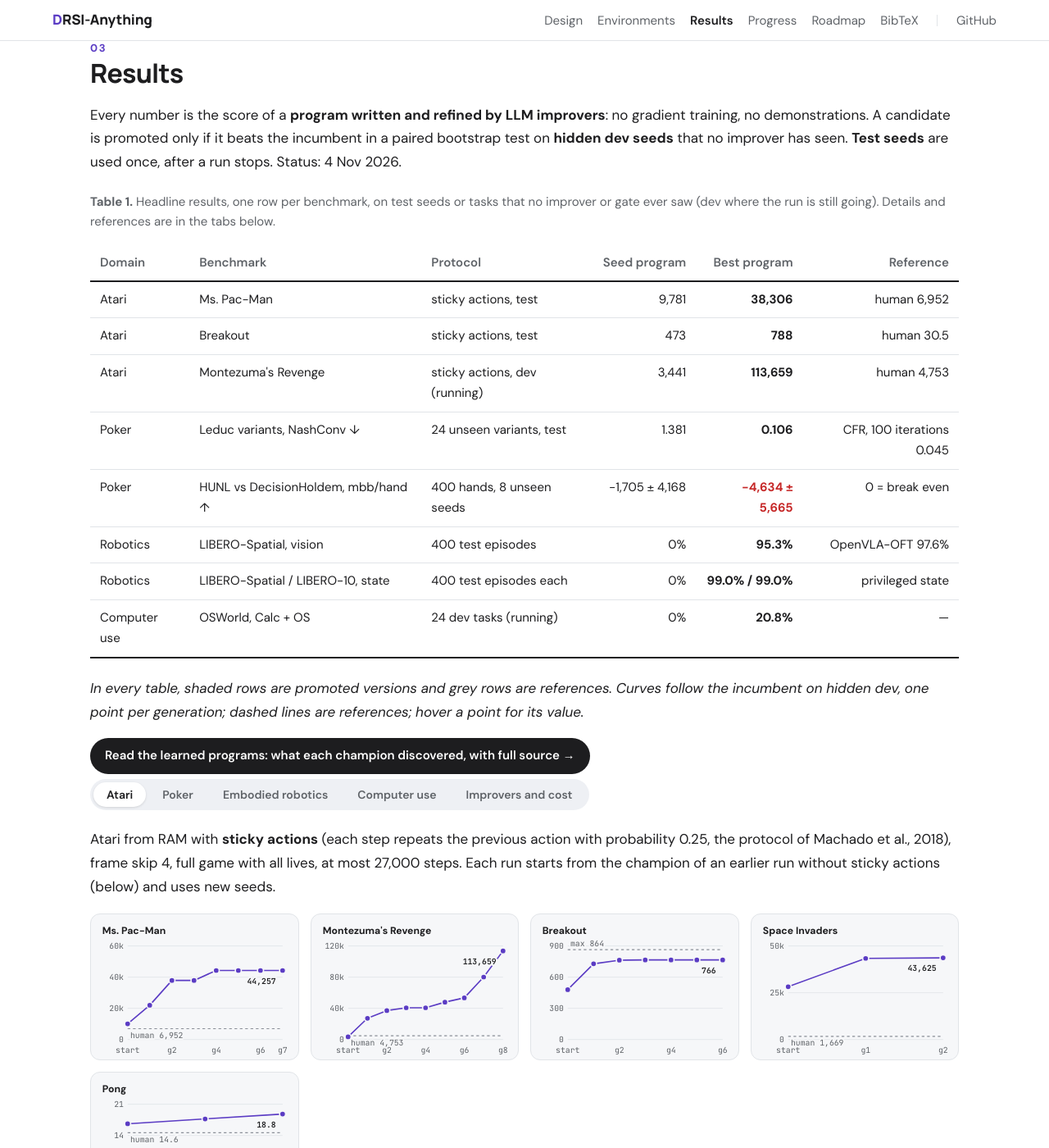
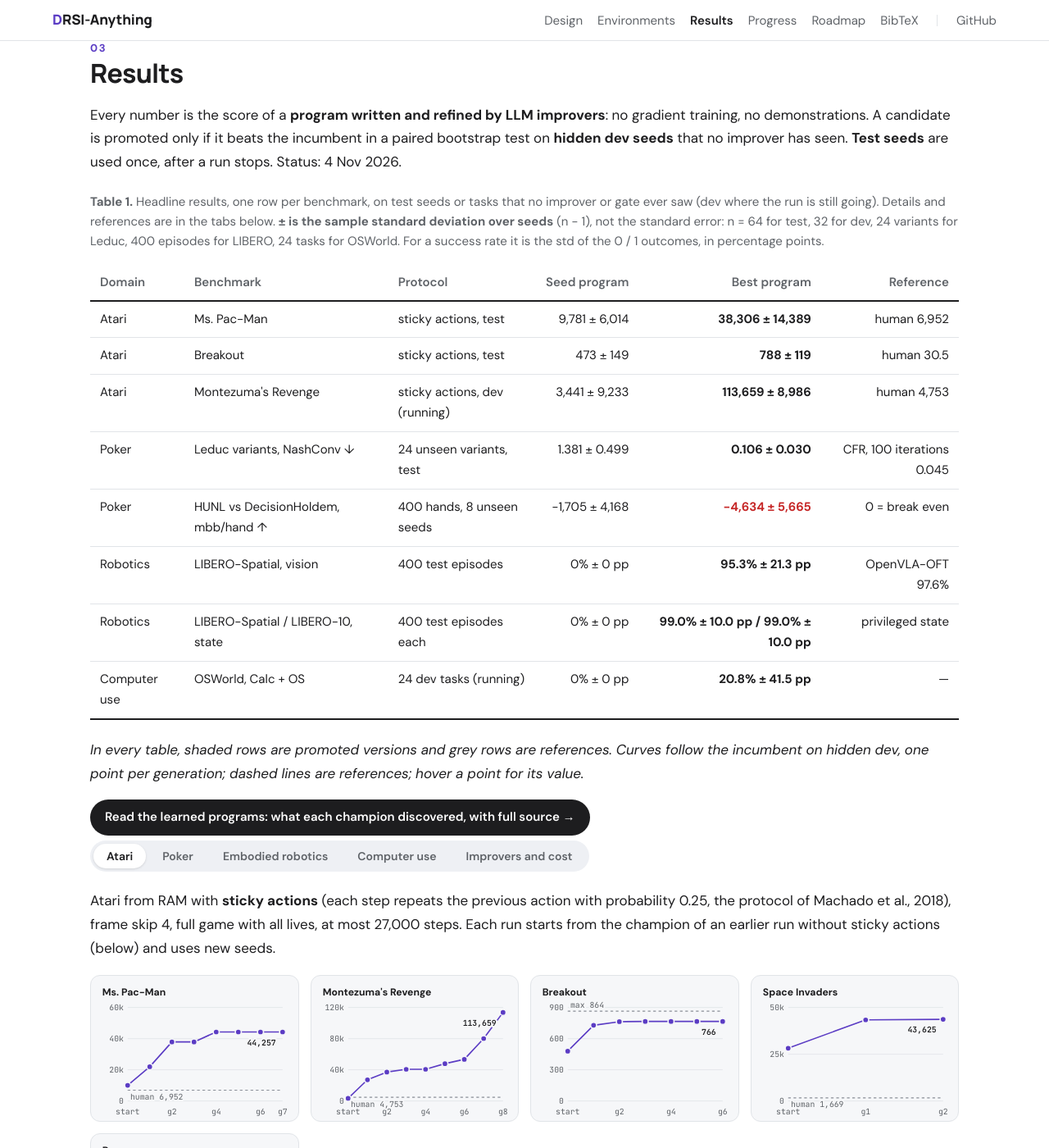
Before and after one commit to SMU-DIGA/drsi-anything-programme, a Jekyll site: the page built from index.html, in a window 1280 px wide and 1400 px high, scrolled down 7557 px. Shown: the whole window at 82% size. Built offline with Jekyll 4.4.1, drawn with Linux system fonts in a browser that asks for light colours; some of the changed text lies outside the part shown.

Commit message:
Report sample std (± over seeds) in the result tables from the saved per-seed scores
Tables 1-3, 5, 6a, 7, 8; Table 4 (sticky re-test) has no per-seed scores and says so.

Co-Authored-By: Claude Sonnet 5.5 <noreply@anthropic.com>
Claude-Session: https://claude.ai/code/session_012VRTwfcjG1weZYNEB2Huqo

```diff
--- a/index.html
+++ b/index.html
@@ -119,18 +119,18 @@ layout: default
   stops. Status: 4 Nov 2026.</p>
   <figure class="table-figure">
     <figcaption><strong>Table 1.</strong> Headline results, one row per benchmark, on test seeds or tasks that no
-    improver or gate ever saw (dev where the run is still going). Details and references are in the tabs below.</figcaption>
+    improver or gate ever saw (dev where the run is still going). Details and references are in the tabs below. <strong>± is the sample standard deviation over seeds</strong> (n − 1), not the standard error: n = 64 for test, 32 for dev, 24 variants for Leduc, 400 episodes for LIBERO, 24 tasks for OSWorld. For a success rate it is the std of the 0 / 1 outcomes, in percentage points.</figcaption>
     <table>
       <thead><tr><th>Domain</th><th>Benchmark</th><th>Protocol</th><th class="num">Seed program</th><th class="num">Best program</th><th class="num">Reference</th></tr></thead>
       <tbody>
-        <tr><td>Atari</td><td>Ms. Pac-Man</td><td>sticky actions, test</td><td class="num">9,781</td><td class="num"><strong>38,306</strong></td><td class="num">human 6,952</td></tr>
-        <tr><td>Atari</td><td>Breakout</td><td>sticky actions, test</td><td class="num">473</td><td class="num"><strong>788</strong></td><td class="num">human 30.5</td></tr>
-        <tr><td>Atari</td><td>Montezuma's Revenge</td><td>sticky actions, dev (running)</td><td class="num">3,441</td><td class="num"><strong>113,659</strong></td><td class="num">human 4,753</td></tr>
-        <tr><td>Poker</td><td>Leduc variants, NashConv ↓</td><td>24 unseen variants, test</td><td class="num">1.381</td><td class="num"><strong>0.106</strong></td><td class="num">CFR, 100 iterations 0.045</td></tr>
+        <tr><td>Atari</td><td>Ms. Pac-Man</td><td>sticky actions, test</td><td class="num">9,781 ± 6,014</td><td class="num"><strong>38,306 ± 14,389</strong></td><td class="num">human 6,952</td></tr>
+        <tr><td>Atari</td><td>Breakout</td><td>sticky actions, test</td><td class="num">473 ± 149</td><td class="num"><strong>788 ± 119</strong></td><td class="num">human 30.5</td></tr>
+        <tr><td>Atari</td><td>Montezuma's Revenge</td><td>sticky actions, dev (running)</td><td class="num">3,441 ± 9,233</td><td class="num"><strong>113,659 ± 8,986</strong></td><td class="num">human 4,753</td></tr>
+        <tr><td>Poker</td><td>Leduc variants, NashConv ↓</td><td>24 unseen variants, test</td><td class="num">1.381 ± 0.499</td><td class="num"><strong>0.106 ± 0.030</strong></td><td class="num">CFR, 100 iterations 0.045</td></tr>
         <tr><td>Poker</td><td>HUNL vs DecisionHoldem, mbb/hand ↑</td><td>400 hands, 8 unseen seeds</td><td class="num">−1,705 ± 4,168</td><td class="num"><span class="bad">−4,634 ± 5,665</span></td><td class="num">0 = break even</td></tr>
-        <tr><td>Robotics</td><td>LIBERO-Spatial, vision</td><td>400 test episodes</td><td class="num">0%</td><td class="num"><strong>95.3%</strong></td><td class="num">OpenVLA-OFT 97.6%</td></tr>
-        <tr><td>Robotics</td><td>LIBERO-Spatial / LIBERO-10, state</td><td>400 test episodes each</td><td class="num">0%</td><td class="num"><strong>99.0% / 99.0%</strong></td><td class="num">privileged state</td></tr>
-        <tr><td>Computer use</td><td>OSWorld, Calc + OS</td><td>24 dev tasks (running)</td><td class="num">0%</td><td class="num"><strong>20.8%</strong></td><td class="num">—</td></tr>
+        <tr><td>Robotics</td><td>LIBERO-Spatial, vision</td><td>400 test episodes</td><td class="num">0% ± 0 pp</td><td class="num"><strong>95.3% ± 21.3 pp</strong></td><td class="num">OpenVLA-OFT 97.6%</td></tr>
+        <tr><td>Robotics</td><td>LIBERO-Spatial / LIBERO-10, state</td><td>400 test episodes each</td><td class="num">0% ± 0 pp</td><td class="num"><strong>99.0% ± 10.0 pp / 99.0% ± 10.0 pp</strong></td><td class="num">privileged state</td></tr>
+        <tr><td>Computer use</td><td>OSWorld, Calc + OS</td><td>24 dev tasks (running)</td><td class="num">0% ± 0 pp</td><td class="num"><strong>20.8% ± 41.5 pp</strong></td><td class="num">—</td></tr>
       </tbody>
     </table>
   </figure>
@@ -156,11 +156,11 @@ layout: default
       <table>
         <thead><tr><th>Game</th><th class="num">Start (dev)</th><th class="num">Best dev</th><th class="num">Test</th><th class="num">Human</th><th>Status</th></tr></thead>
         <tbody>
-          <tr class="best"><td>Ms. Pac-Man</td><td class="num">10,029</td><td class="num">44,257</td><td class="num"><strong>38,306</strong></td><td class="num">6,952</td><td>done: 3 promotions in 7 generations</td></tr>
-          <tr class="best"><td>Breakout</td><td class="num">479</td><td class="num">766</td><td class="num"><strong>788</strong></td><td class="num">30.5</td><td>done: 3 promotions in 6 generations</td></tr>
-          <tr class="best"><td>Montezuma's Revenge</td><td class="num">3,441</td><td class="num"><strong>113,659</strong></td><td class="num">after the run</td><td class="num">4,753</td><td>7 promotions in 8 generations; running</td></tr>
-          <tr class="best"><td>Space Invaders</td><td class="num">28,219</td><td class="num"><strong>43,625</strong></td><td class="num">after the run</td><td class="num">1,669</td><td>promoted in generations 1 and 2; running</td></tr>
-          <tr class="best"><td>Pong</td><td class="num">16.6</td><td class="num"><strong>18.8</strong></td><td class="num">after the run</td><td class="num">14.6</td><td>promoted in generations 1 and 2; running</td></tr>
+          <tr class="best"><td>Ms. Pac-Man</td><td class="num">10,029 ± 5,699</td><td class="num">44,257 ± 10,812</td><td class="num"><strong>38,306 ± 14,389</strong></td><td class="num">6,952</td><td>done: 3 promotions in 7 generations</td></tr>
+          <tr class="best"><td>Breakout</td><td class="num">479 ± 138</td><td class="num">766 ± 151</td><td class="num"><strong>788 ± 119</strong></td><td class="num">30.5</td><td>done: 3 promotions in 6 generations</td></tr>
+          <tr class="best"><td>Montezuma's Revenge</td><td class="num">3,441 ± 9,233</td><td class="num"><strong>113,659 ± 8,986</strong></td><td class="num">after the run</td><td class="num">4,753</td><td>7 promotions in 8 generations; running</td></tr>
+          <tr class="best"><td>Space Invaders</td><td class="num">28,219 ± 11,058</td><td class="num"><strong>43,625 ± 4,622</strong></td><td class="num">after the run</td><td class="num">1,669</td><td>promoted in generations 1 and 2; running</td></tr>
+          <tr class="best"><td>Pong</td><td class="num">16.6 ± 1.7</td><td class="num"><strong>18.8 ± 1.6</strong></td><td class="num">after the run</td><td class="num">14.6</td><td>promoted in generations 1 and 2; running</td></tr>
         </tbody>
       </table>
     </figure>
@@ -190,11 +190,11 @@ layout: default
         <table>
           <thead><tr><th>Game</th><th class="num">Seed program</th><th class="num">Best dev</th><th class="num">Test</th><th class="num">Human</th><th>Status</th></tr></thead>
           <tbody>
-            <tr class="best"><td>Breakout</td><td class="num">2.5</td><td class="num">864.0</td><td class="num"><strong>864.0</strong></td><td class="num">30.5</td><td>done after 4 generations</td></tr>
-            <tr class="best"><td>Pong</td><td class="num">−19.9</td><td class="num">21.0</td><td class="num"><strong>21.0</strong></td><td class="num">14.6</td><td>done: maximum in generation 1</td></tr>
-            <tr class="best"><td>Ms. Pac-Man</td><td class="num">276.9</td><td class="num">50,545</td><td class="num"><strong>57,606</strong></td><td class="num">6,952</td><td>done: 9 promotions in 10 generations</td></tr>
-            <tr class="best"><td>Montezuma's Revenge</td><td class="num">0</td><td class="num"><strong>65,506</strong></td><td class="num">—</td><td class="num">4,753</td><td>stopped at generation 7 for the sticky run</td></tr>
-            <tr class="best"><td>Space Invaders</td><td class="num">112.0</td><td class="num"><strong>45,376</strong></td><td class="num">—</td><td class="num">1,669</td><td>stopped at generation 5 for the sticky run</td></tr>
+            <tr class="best"><td>Breakout</td><td class="num">2.5 ± 0.7</td><td class="num">864.0 ± 0.0</td><td class="num"><strong>864.0 ± 0.0</strong></td><td class="num">30.5</td><td>done after 4 generations</td></tr>
+            <tr class="best"><td>Pong</td><td class="num">−19.9 ± 1.0</td><td class="num">21.0 ± 0.0</td><td class="num"><strong>21.0 ± 0.0</strong></td><td class="num">14.6</td><td>done: maximum in generation 1</td></tr>
+            <tr class="best"><td>Ms. Pac-Man</td><td class="num">276.9 ± 110.4</td><td class="num">50,545 ± 38,076</td><td class="num"><strong>57,606 ± 36,289</strong></td><td class="num">6,952</td><td>done: 9 promotions in 10 generations</td></tr>
+            <tr class="best"><td>Montezuma's Revenge</td><td class="num">0 ± 0</td><td class="num"><strong>65,506 ± 1,292</strong></td><td class="num">—</td><td class="num">4,753</td><td>stopped at generation 7 for the sticky run</td></tr>
+            <tr class="best"><td>Space Invaders</td><td class="num">112.0 ± 61.4</td><td class="num"><strong>45,376 ± 1,091</strong></td><td class="num">—</td><td class="num">1,669</td><td>stopped at generation 5 for the sticky run</td></tr>
             <tr><td>Seaquest</td><td colspan="5">planned, with sticky actions</td></tr>
             <tr class="ref"><td colspan="2"><em>Learning Beyond Gradients</em></td><td class="num" colspan="3">Breakout 864 (seed 0) · Pong 21 · Montezuma 400</td><td>different protocol</td></tr>
           </tbody>
@@ -204,7 +204,7 @@ layout: default
         <figcaption><strong>Table 4.</strong> The same champions under <strong>sticky actions</strong> (each step repeats the
         previous action with probability 0.25, the protocol of Machado et al., 2018). 64 fresh seeds that no loop ever
         used, each played with and without sticky actions. The programs were improved without sticky actions; this
-        measures how much of each score survives random perturbation.</figcaption>
+        measures how much of each score survives random perturbation. No ± here: the per-seed scores of this re-test were not saved, only the median and minimum shown.</figcaption>
         <table>
           <thead><tr><th>Game</th><th>Champion</th><th class="num">No sticky</th><th class="num">Sticky 0.25</th><th class="num">Kept</th><th class="num">Sticky median / min</th><th class="num">Human</th></tr></thead>
           <tbody>
@@ -233,11 +233,11 @@ layout: default
         <table>
           <thead><tr><th>Version</th><th>Improver</th><th class="num">Train</th><th class="num">Dev</th><th class="num">Test</th><th>Gate</th></tr></thead>
           <tbody>
-            <tr class="ref"><td>Seed program</td><td>—</td><td class="num">1.9</td><td class="num">2.5</td><td class="num">2.2</td><td>—</td></tr>
-            <tr class="best"><td>Gen 1</td><td>Claude Code</td><td class="num">694.1</td><td class="num">702.8</td><td class="num">737.8</td><td>promoted · won 32 / 32</td></tr>
-            <tr class="best"><td>Gen 2</td><td>Codex</td><td class="num">862.5</td><td class="num">849.9</td><td class="num">854.3</td><td>promoted · won 21, lost 11</td></tr>
-            <tr><td>Gen 3</td><td>Codex</td><td class="num">864.0</td><td class="num">714.1</td><td class="num">—</td><td>rejected · won 11, lost 11</td></tr>
-            <tr class="best"><td>Gen 4</td><td>Codex</td><td class="num">864.0</td><td class="num"><strong>864.0</strong></td><td class="num"><strong>864.0</strong></td><td>promoted · won 22, lost 0</td></tr>
+            <tr class="ref"><td>Seed program</td><td>—</td><td class="num">1.9 ± 0.8</td><td class="num">2.5 ± 0.7</td><td class="num">2.2 ± 0.8</td><td>—</td></tr>
+            <tr class="best"><td>Gen 1</td><td>Claude Code</td><td class="num">694.1 ± 220.4</td><td class="num">702.8 ± 202.1</td><td class="num">737.8 ± 187.8</td><td>promoted · won 32 / 32</td></tr>
+            <tr class="best"><td>Gen 2</td><td>Codex</td><td class="num">862.5 ± 2.1</td><td class="num">849.9 ± 16.9</td><td class="num">854.3 ± 15.3</td><td>promoted · won 21, lost 11</td></tr>
+            <tr><td>Gen 3</td><td>Codex</td><td class="num">864.0 ± 0.0</td><td class="num">714.1 ± 210.4</td><td class="num">—</td><td>rejected · won 11, lost 11</td></tr>
+            <tr class="best"><td>Gen 4</td><td>Codex</td><td class="num">864.0 ± 0.0</td><td class="num"><strong>864.0 ± 0.0</strong></td><td class="num"><strong>864.0 ± 0.0</strong></td><td>promoted · won 22, lost 0</td></tr>
           </tbody>
         </table>
       </figure>
@@ -285,7 +285,7 @@ layout: default
       <table>
         <thead><tr><th></th><th class="num">Seed program<br><small>uniform policy</small></th><th class="num">Best, dev<br><small>24 variants</small></th><th class="num">Test<br><small>24 variants</small></th><th class="num">Test<br><small>standard Leduc</small></th></tr></thead>
         <tbody>
-          <tr class="best"><td>Evolved readable policy</td><td class="num">1.381</td><td class="num"><strong>0.109</strong></td><td class="num"><strong>0.106</strong></td><td class="num">0.087</td></tr>
+          <tr class="best"><td>Evolved readable policy</td><td class="num">1.381 ± 0.499</td><td class="num"><strong>0.109 ± 0.029</strong></td><td class="num"><strong>0.106 ± 0.030</strong></td><td class="num">0.087</td></tr>
           <tr class="ref"><td>CFR, 30 iterations</td><td class="num">–</td><td class="num">–</td><td class="num">0.141</td><td class="num">0.156</td></tr>
           <tr class="ref"><td>CFR, 100 iterations</td><td class="num">–</td><td class="num">–</td><td class="num">0.045</td><td class="num">0.048</td></tr>
           <tr class="ref"><td>CFR, 1,000 iterations</td><td class="num">–</td><td class="num">–</td><td class="num">0.005</td><td class="num">0.006</td></tr>
@@ -336,9 +336,9 @@ layout: default
       <table>
         <thead><tr><th>Setting</th><th class="num">Seed</th><th class="num">Best dev</th><th class="num">Test</th><th>Status</th></tr></thead>
         <tbody>
-          <tr class="best"><td>LIBERO-Spatial · state</td><td class="num">0%</td><td class="num">100%</td><td class="num"><strong>99.0%</strong> (396 / 400)</td><td>done in 1 generation</td></tr>
-          <tr class="best"><td>LIBERO-10 (long-horizon) · state</td><td class="num">0%</td><td class="num">100%</td><td class="num"><strong>99.0%</strong> (396 / 400)</td><td>done in 1 generation</td></tr>
-          <tr class="best"><td>LIBERO-Spatial · vision</td><td class="num">0%</td><td class="num">95.0%</td><td class="num"><strong>95.3%</strong> (381 / 400)</td><td>done after 10 generations</td></tr>
+          <tr class="best"><td>LIBERO-Spatial · state</td><td class="num">0% ± 0 pp</td><td class="num">100% ± 0 pp</td><td class="num"><strong>99.0% ± 10.0 pp</strong> (396 / 400)</td><td>done in 1 generation</td></tr>
+          <tr class="best"><td>LIBERO-10 (long-horizon) · state</td><td class="num">0% ± 0 pp</td><td class="num">100% ± 0 pp</td><td class="num"><strong>99.0% ± 10.0 pp</strong> (396 / 400)</td><td>done in 1 generation</td></tr>
+          <tr class="best"><td>LIBERO-Spatial · vision</td><td class="num">0% ± 0 pp</td><td class="num">95.0% ± 21.9 pp</td><td class="num"><strong>95.3% ± 21.3 pp</strong> (381 / 400)</td><td>done after 10 generations</td></tr>
           <tr class="ref"><td>OpenVLA, fine-tuned (RGB; Spatial / 10)</td><td class="num" colspan="2">published, trained on demonstrations</td><td class="num">84.7% / 53.7%</td><td>—</td></tr>
           <tr class="ref"><td>OpenVLA-OFT (Spatial / 10)</td><td class="num" colspan="2">published, trained on demonstrations</td><td class="num">97.6% / 94.5%</td><td>—</td></tr>
         </tbody>
@@ -374,8 +374,8 @@ layout: default
       <table>
         <thead><tr><th>Setting</th><th class="num">Seed program</th><th class="num">Train</th><th class="num">Best dev</th><th class="num">Test</th><th>Status</th></tr></thead>
         <tbody>
-          <tr class="best"><td>Pure code</td><td class="num">0%</td><td class="num">65.2%</td><td class="num"><strong>8.3%</strong> (2 / 24)</td><td class="num">after the run</td><td>promoted in generation 1 only; generation 9 running</td></tr>
-          <tr class="best"><td>Model available</td><td class="num">0%</td><td class="num">78.3%</td><td class="num"><strong>20.8%</strong> (5 / 24)</td><td class="num">after the run</td><td>promoted in generations 3 and 6; generation 9 running</td></tr>
+          <tr class="best"><td>Pure code</td><td class="num">0% ± 0 pp</td><td class="num">65.2% ± 48.7 pp</td><td class="num"><strong>8.3% ± 28.2 pp</strong> (2 / 24)</td><td class="num">after the run</td><td>promoted in generation 1 only; generation 9 running</td></tr>
+          <tr class="best"><td>Model available</td><td class="num">0% ± 0 pp</td><td class="num">78.3% ± 42.2 pp</td><td class="num"><strong>20.8% ± 41.5 pp</strong> (5 / 24)</td><td class="num">after the run</td><td>promoted in generations 3 and 6; generation 9 running</td></tr>
         </tbody>
       </table>
     </figure>
```
